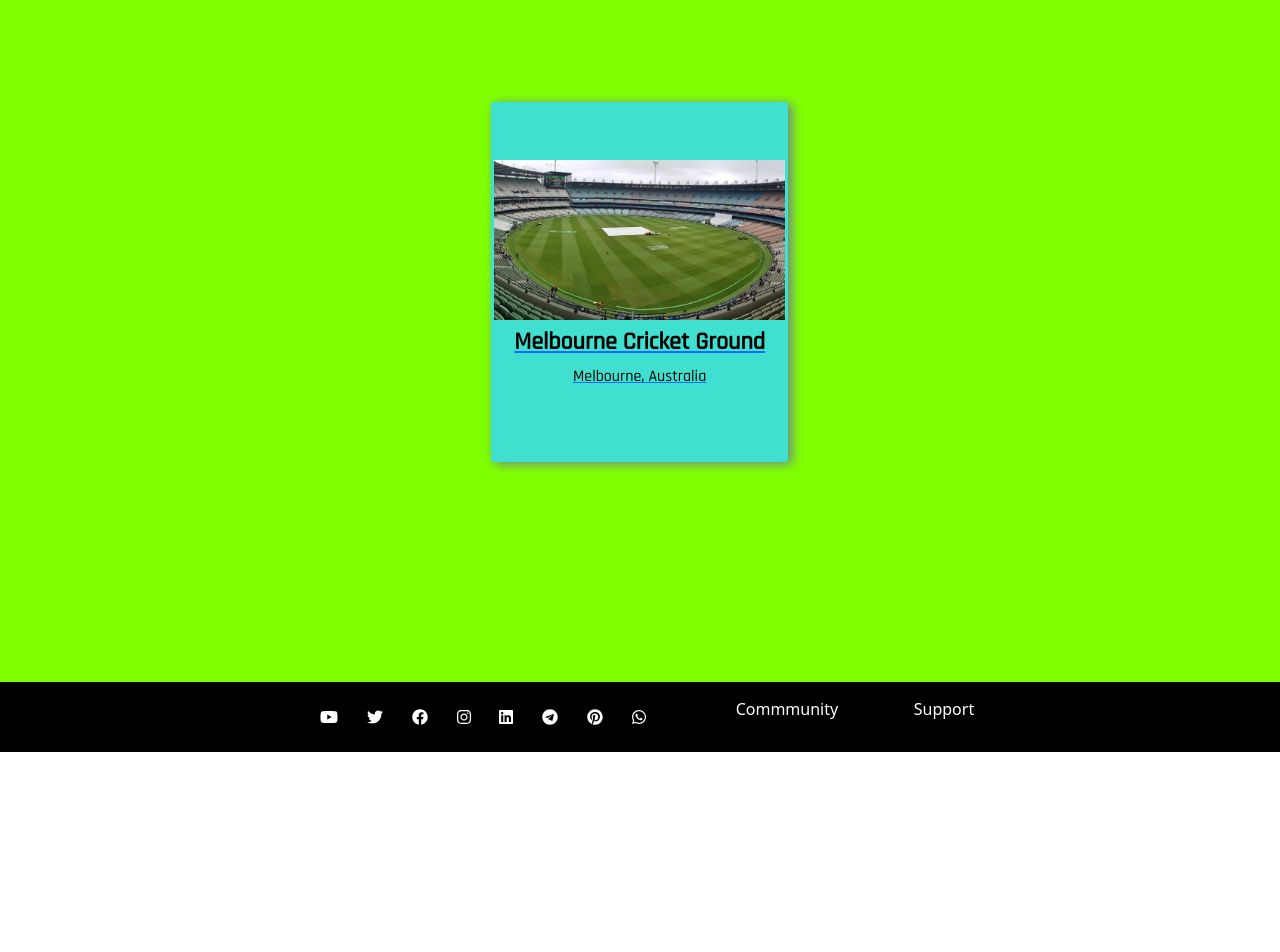
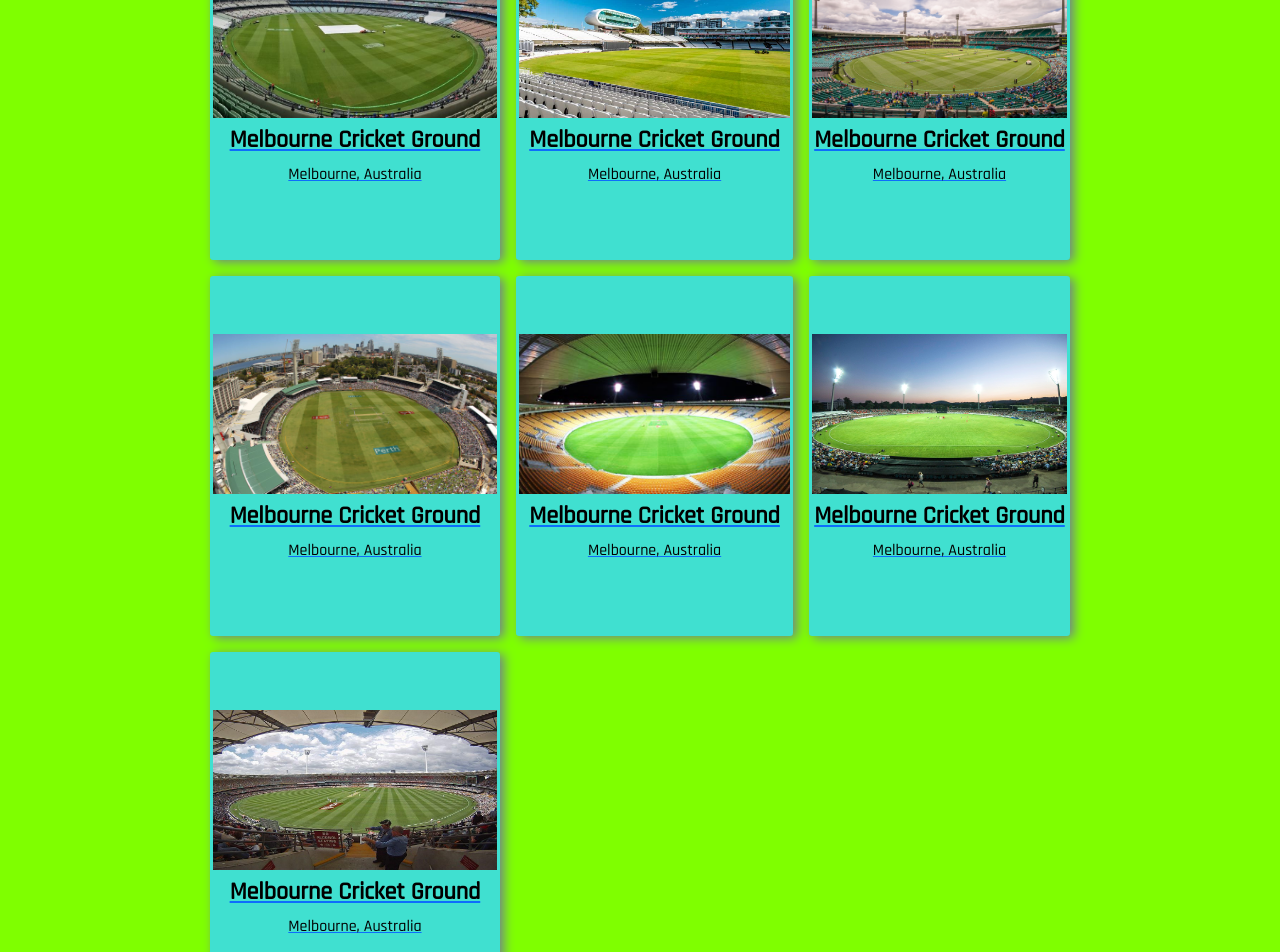
Before and after one commit to ujjwalborasi/CricPedia, a React (Create React App) app: page /Stadiums in a window 1280 px wide. Shown: the part 200-1152 px from the top of the page. Before the commit the page ends 952 px from the top, so only its background shows below. Built offline with nearby package versions, Linux system fonts and the light colour scheme.

Commit message:
UI Changes

```diff
--- a/src/Components/Home/Home.css
+++ b/src/Components/Home/Home.css
@@ -125,10 +125,16 @@
 }
 .Title-Blog{
     display: flex;
+    font-weight: bolder;
+    font-family:'Rajdhani', sans-serif;
+    padding: 0.6rem;
     align-items: center;
     justify-content: center;
 }
 .Blog-Poster{
-    background-color: tomato;
+    background-color: var(--Theme-Color-2);
+ height: inherit;
+ max-height: inherit;
 
+ padding: 1rem;
 }
--- a/src/Components/Home/Home.jsx
+++ b/src/Components/Home/Home.jsx
@@ -1,6 +1,7 @@
 import React from 'react'
 import { NavLink, Link } from 'react-router-dom'
 import { FontAwesomeIcon } from '@fortawesome/react-fontawesome'
+import mcgImage from '../../Assets/mcg.jpg'
 import { faArrowRight, faBlog, faCalendar, faFlag, faHome, faList, faUser, faUsers } from '@fortawesome/free-solid-svg-icons';
 import './Home.css'
 function Home() {
@@ -32,7 +33,8 @@
                 <div className='Middle-Container'>
                     <div className='Blog-Preview-Container'>
                         <p className='Title-Blog'>Lorem ipsum dolor sit, amet consectetur adipisicing elit. Debitis tempora qui consectetur ullam vitae ut blanditiis, mollitia nobis quas suscipit.</p>
-                        <div className='Blog-Poster'></div>
+                        {/* <div className='Blog-Poster'></div> */}
+                        {/* <img className="Blog-Poster" src={mcgImage} alt='#' /> */}
                     </div>
 
                 </div>
--- a/src/Components/Stadiums/Stadiums.jsx
+++ b/src/Components/Stadiums/Stadiums.jsx
@@ -44,6 +44,72 @@
             </div>
                 </Link>
             </Tilt>
+            <Tilt options={options}>
+                <Link exact to = '/Stadiums/MCG'>
+            <div className = 'stadium'>
+                <img className="StadiumImage" src={StadiumImage} alt='#' />
+                <div className='Stadium_Info'>
+                <h2 className='Name'> Melbourne Cricket Ground</h2>
+                <p className='text'> Melbourne, Australia</p>
+                </div>
+            </div>
+                </Link>
+            </Tilt>
+            <Tilt options={options}>
+                <Link exact to = '/Stadiums/MCG'>
+            <div className = 'stadium'>
+                <img className="StadiumImage" src={scgImage} alt='#' />
+                <div className='Stadium_Info'>
+                <h2 className='Name'> Melbourne Cricket Ground</h2>
+                <p className='text'> Melbourne, Australia</p>
+                </div>
+            </div>
+                </Link>
+            </Tilt>
+            <Tilt options={options}>
+                <Link exact to = '/Stadiums/MCG'>
+            <div className = 'stadium'>
+                <img className="StadiumImage" src={WACAImage} alt='#' />
+                <div className='Stadium_Info'>
+                <h2 className='Name'> Melbourne Cricket Ground</h2>
+                <p className='text'> Melbourne, Australia</p>
+                </div>
+            </div>
+                </Link>
+            </Tilt>
+            <Tilt options={options}>
+                <Link exact to = '/Stadiums/MCG'>
+            <div className = 'stadium'>
+                <img className="StadiumImage" src={SSImage} alt='#' />
+                <div className='Stadium_Info'>
+                <h2 className='Name'> Melbourne Cricket Ground</h2>
+                <p className='text'> Melbourne, Australia</p>
+                </div>
+            </div>
+                </Link>
+            </Tilt>
+            <Tilt options={options}>
+                <Link exact to = '/Stadiums/MCG'>
+            <div className = 'stadium'>
+                <img className="StadiumImage" src={MoImage} alt='#' />
+                <div className='Stadium_Info'>
+                <h2 className='Name'> Melbourne Cricket Ground</h2>
+                <p className='text'> Melbourne, Australia</p>
+                </div>
+            </div>
+                </Link>
+            </Tilt>
+            <Tilt options={options}>
+                <Link exact to = '/Stadiums/MCG'>
+            <div className = 'stadium'>
+                <img className="StadiumImage" src={GabbaImage} alt='#' />
+                <div className='Stadium_Info'>
+                <h2 className='Name'> Melbourne Cricket Ground</h2>
+                <p className='text'> Melbourne, Australia</p>
+                </div>
+            </div>
+                </Link>
+            </Tilt>
 
 
         </div>
```
Also changed, not shown: src/Components/NavBar/Navbar.css (+17 -7 lines).
